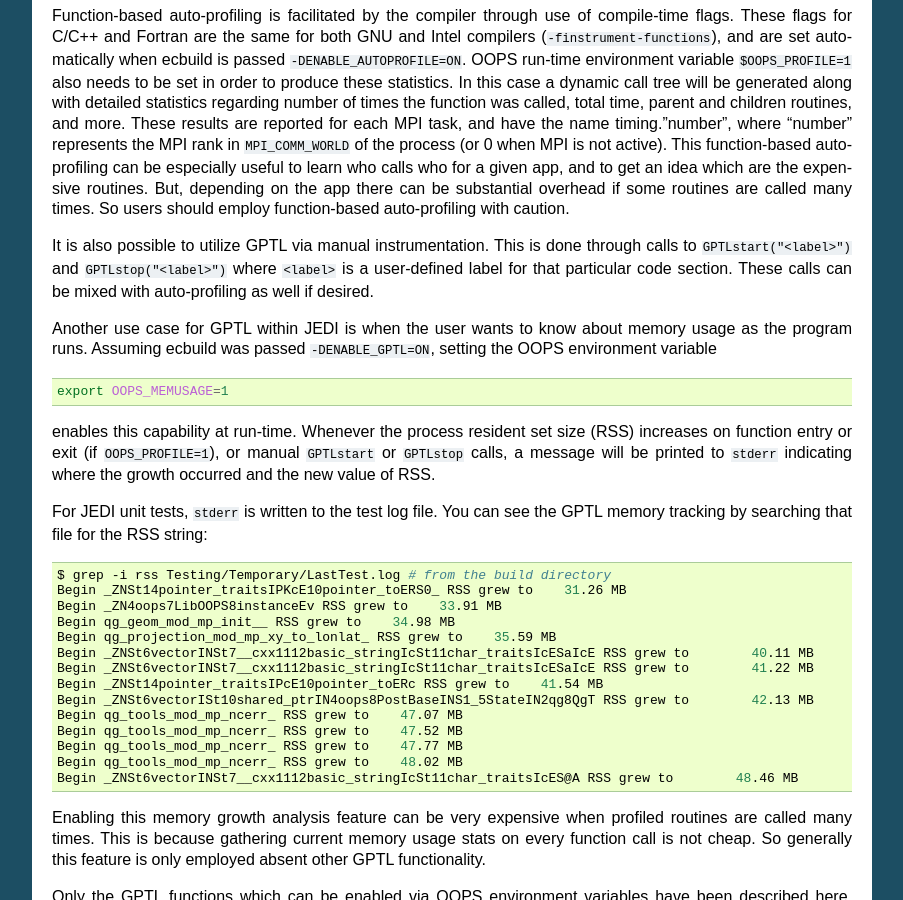
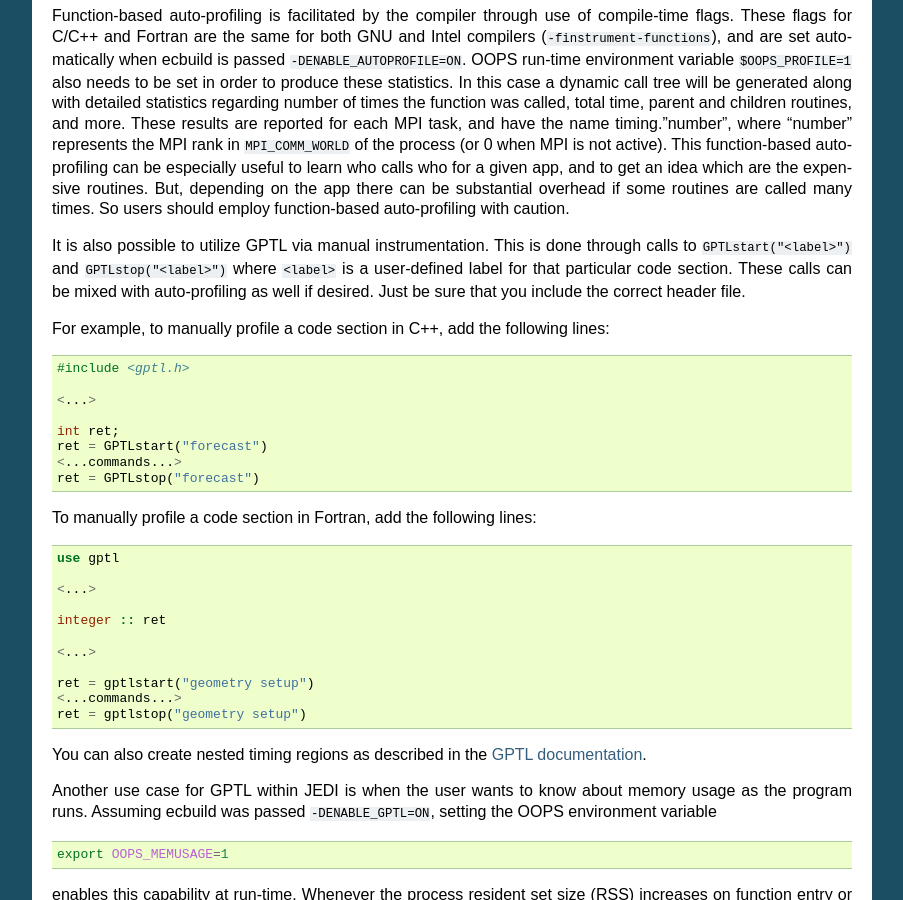
Before and after one commit to JCSDA/jedi-docs, a Sphinx documentation site: the page built from docs/developer/developer_tools/gptl.rst, in a window 1280 px wide and 900 px high, scrolled down 914 px. Shown: the whole window, without its empty margins (198-1101 px from the left). Built offline with Sphinx 7.4.7, drawn with Linux system fonts in a browser that asks for light colours.

Commit message:
examples for manual profiling

```diff
--- a/docs/developer/developer_tools/gptl.rst
+++ b/docs/developer/developer_tools/gptl.rst
@@ -32,7 +32,39 @@
 
 Function-based auto-profiling is facilitated by the compiler through use of compile-time flags. These flags for C/C++ and Fortran are the same for both GNU and Intel compilers (:code:`-finstrument-functions`), and are set automatically when ecbuild is passed :code:`-DENABLE_AUTOPROFILE=ON`. OOPS run-time environment variable :code:`$OOPS_PROFILE=1` also needs to be set in order to produce these statistics. In this case a dynamic call tree will be generated along with detailed statistics regarding number of times the function was called, total time, parent and children routines, and more. These results are reported for each MPI task, and have the name timing."number", where "number" represents the MPI rank in :code:`MPI_COMM_WORLD` of the process (or 0 when MPI is not active). This function-based auto-profiling can be especially useful to learn who calls who for a given app, and to get an idea which are the expensive routines. But, depending on the app there can be substantial overhead if some routines are called many times. So users should employ function-based auto-profiling with caution.
 
-It is also possible to utilize GPTL via manual instrumentation. This is done through calls to :code:`GPTLstart("<label>")` and :code:`GPTLstop("<label>")` where :code:`<label>` is a user-defined label for that particular code section. These calls can be mixed with auto-profiling as well if desired.
+It is also possible to utilize GPTL via manual instrumentation. This is done through calls to :code:`GPTLstart("<label>")` and :code:`GPTLstop("<label>")` where :code:`<label>` is a user-defined label for that particular code section.  These calls can be mixed with auto-profiling as well if desired.  Just be sure that you include the correct header file.
+
+For example, to manually profile a code section in C++, add the following lines:
+
+.. code:: c++
+
+    #include <gptl.h>
+
+    <...>
+
+    int ret;
+    ret = GPTLstart("forecast")
+    <...commands...>
+    ret = GPTLstop("forecast")
+
+
+To manually profile a code section in Fortran, add the following lines:
+
+.. code:: Fortran
+
+    use gptl
+
+    <...>
+
+    integer :: ret
+
+    <...>
+
+    ret = gptlstart("geometry setup")
+    <...commands...>
+    ret = gptlstop("geometry setup")
+
+You can also create nested timing regions as described in the `GPTL documentation <https://jmrosinski.github.io/GPTL/>`_.
 
 Another use case for GPTL within JEDI is when the user wants to know about memory usage as the program runs. Assuming ecbuild was passed :code:`-DENABLE_GPTL=ON`, setting the OOPS environment variable
 
```
